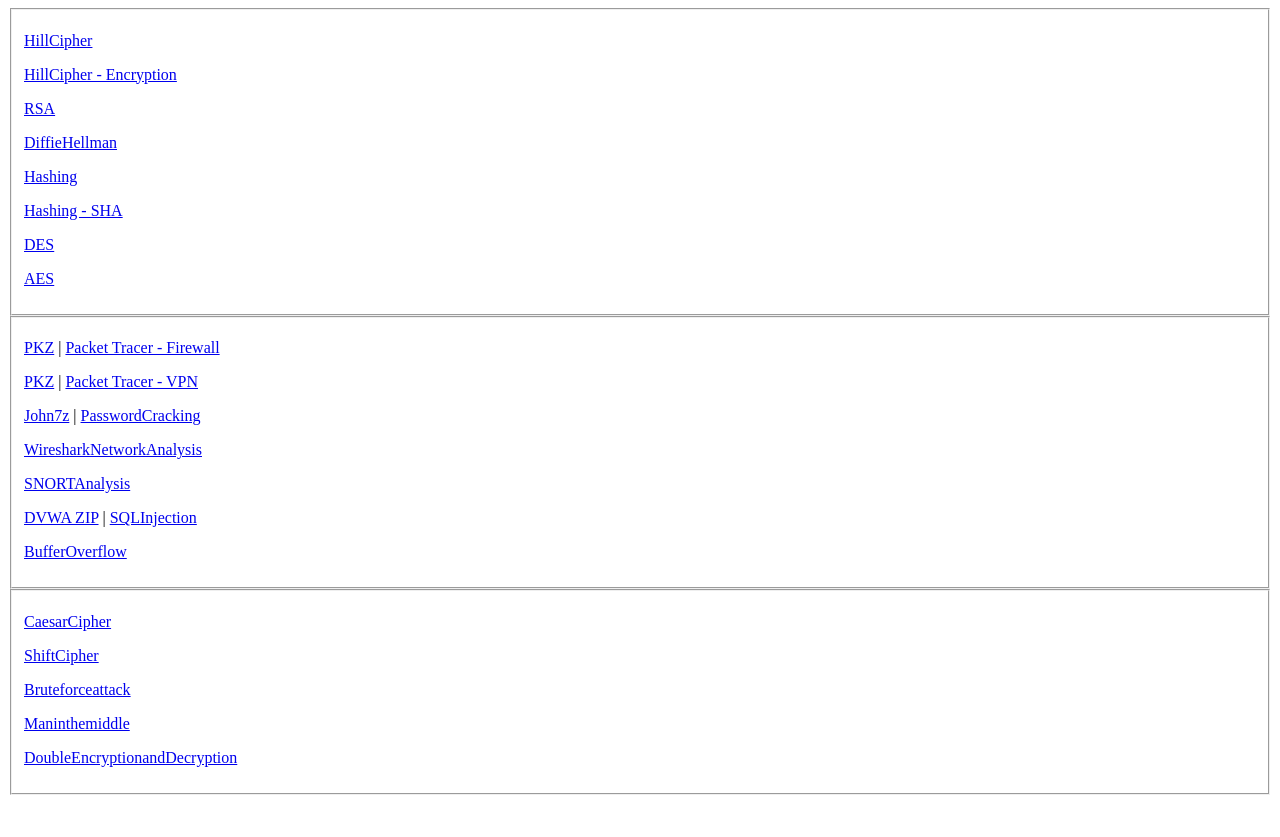
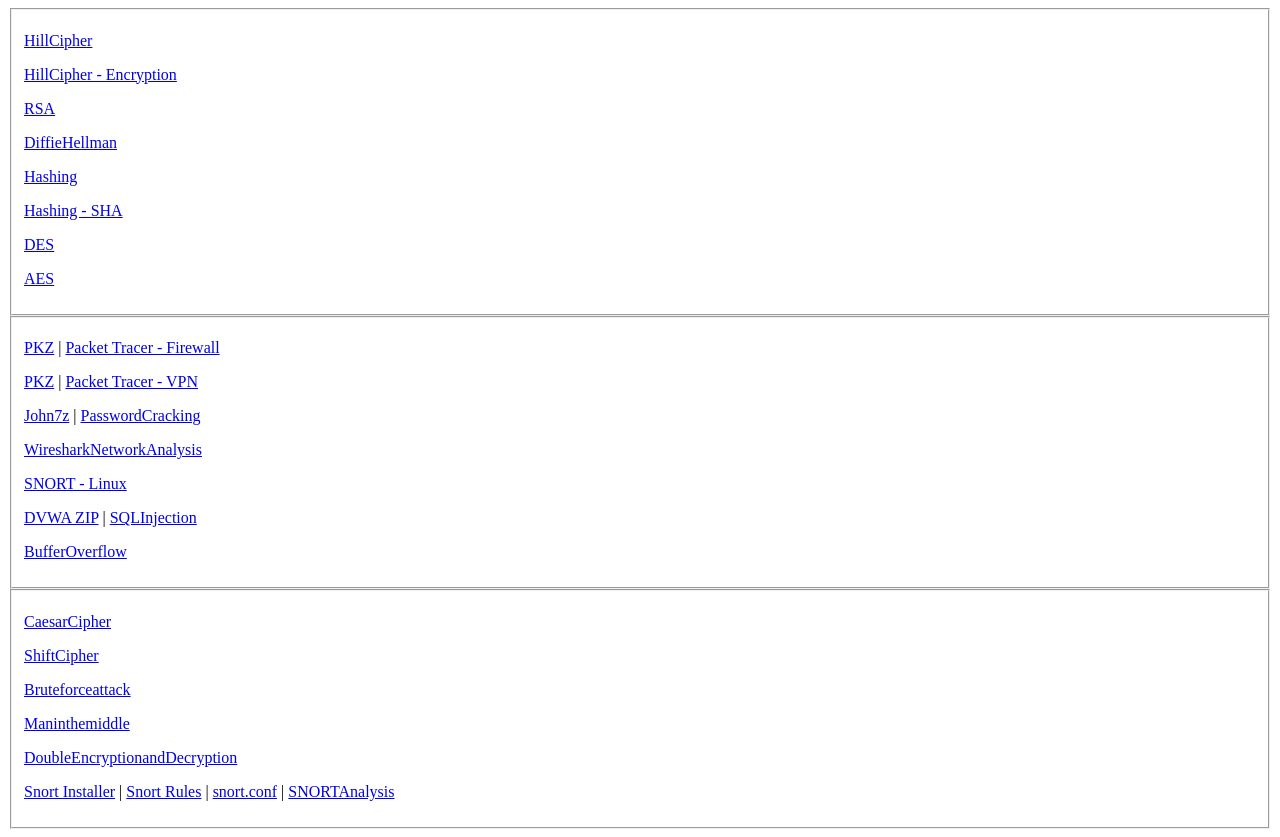
Before and after one commit to raghulR003/ISLABCodes, a plain HTML site: page index.html in a window 1280 px wide. Before the commit the page ends 803 px from the top, so only its background shows below. Drawn offline with Linux system fonts and the light colour scheme.

Commit message:
Update index.html

```diff
--- a/index.html
+++ b/index.html
@@ -32,7 +32,7 @@
             <a href="#" onclick="copyTextFromFile('PasswordCracking.txt')">PasswordCracking</a>
         </p>
         <p><a href="#" onclick="copyTextFromFile('WiresharkNetworkAnalysis.txt')">WiresharkNetworkAnalysis</a></p>
-        <p><a href="#" onclick="copyTextFromFile('SNORTAnalysis.txt')">SNORTAnalysis</a></p>
+        <p><a href="#" onclick="copyTextFromFile('snortlinux.txt')">SNORT - Linux</a></p>
         <p>
             <a href="DVWA-master.zip" download="DVWA-master.zip">DVWA ZIP</a> |
             <a href="#" onclick="copyTextFromFile('SQLInjection.txt')">SQLInjection</a>
@@ -46,6 +46,12 @@
         <p><a href="#" onclick="copyTextFromFile('Bruteforceattack.txt')">Bruteforceattack</a></p>
         <p><a href="#" onclick="copyTextFromFile('Maninthemiddle.txt')">Maninthemiddle</a></p>
         <p><a href="#" onclick="copyTextFromFile('DoubleEncryptionandDecryption.txt')">DoubleEncryptionandDecryption</a></p>
+        <p>
+            <a href="Snort_2_9_20_Installer.x64.exe" download="Snort_2_9_20_Installer.x64.exe">Snort Installer</a> |
+            <a href="snortrules-snapshot-29200.tar.gz" download="snortrules-snapshot-29200.tar.gz">Snort Rules</a> |
+            <a href="snort.conf" download="snort.conf">snort.conf</a> |
+            <a href="#" onclick="copyTextFromFile('SNORTAnalysis.txt')">SNORTAnalysis</a>
+        </p>
     </fieldset>
 
     <script>
```
